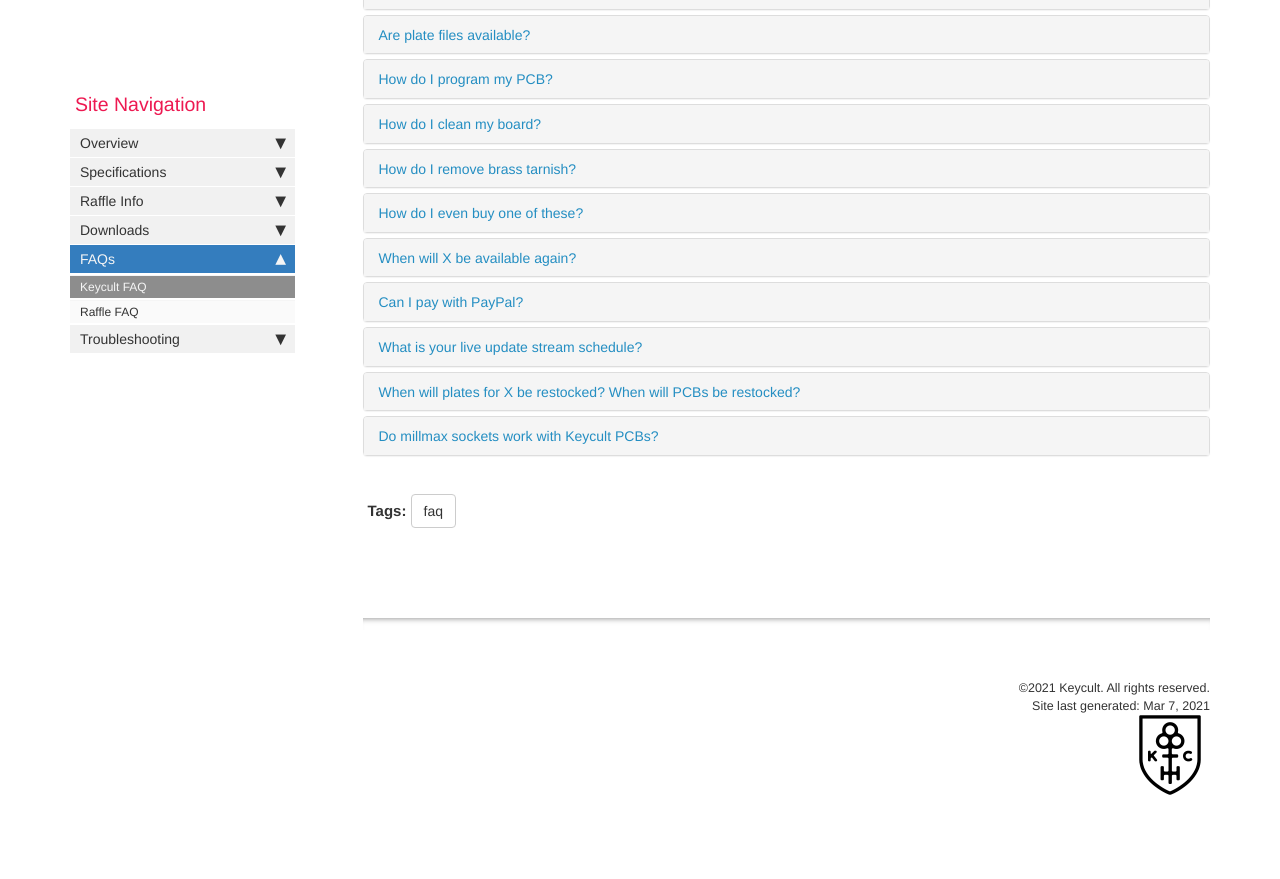
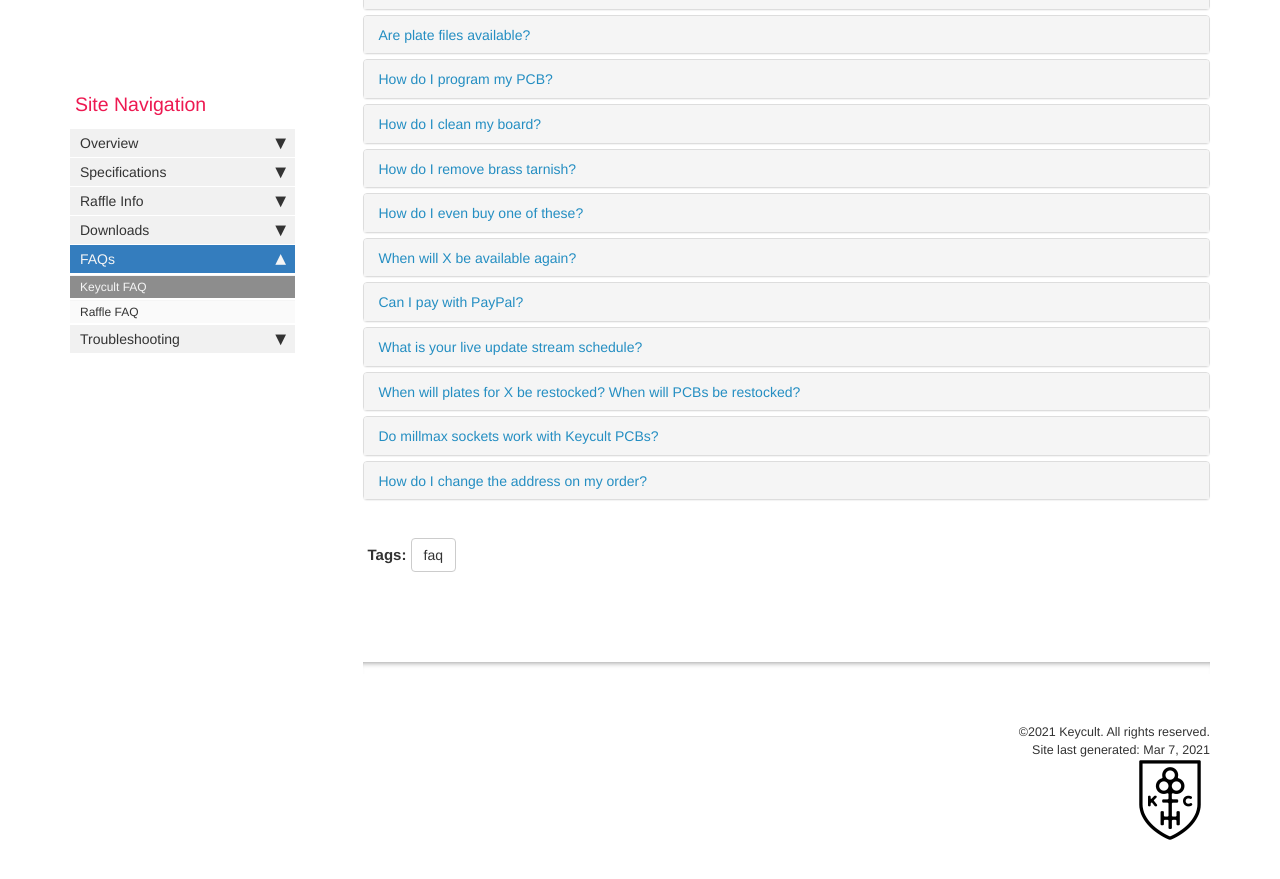
Before and after one commit to keycult/keycult-resources, a Jekyll site: the page built from pages/mydoc/faq_keycult_faq.md, in a window 1280 px wide and 900 px high, scrolled down 558 px. Shown: the top 879 px of the window. Built offline with Jekyll 4.4.1, drawn with Linux system fonts in a browser that asks for light colours; comment, search, counter and statistics services are not loaded; before the commit the page ends 1413 px from its top, so only the background shows below that.

Commit message:
adding address change faq (#29)

```diff
--- a/pages/mydoc/faq_keycult_faq.md
+++ b/pages/mydoc/faq_keycult_faq.md
@@ -232,5 +232,18 @@
                         </div>
                     </div>
                     <!-- /.panel -->
+                      <div class="panel panel-default">
+                        <div class="panel-heading">
+                            <h4 class="panel-title">
+                                <a class="noCrossRef accordion-toggle" data-toggle="collapse" href="#collapseSeventeen">How do I change the address on my order?</a>
+                            </h4>
+                        </div>
+                        <div id="collapseSeventeen" class="panel-collapse collapse">
+                            <div class="panel-body">
+                                Please email support@keycult.com and put "Address change" in the subject. Make sure to add order number in the email itself too!
+                            </div>
+                        </div>
+                    </div>
+                    <!-- /.panel -->
 </div>
 <!-- /.panel-group -->
```
